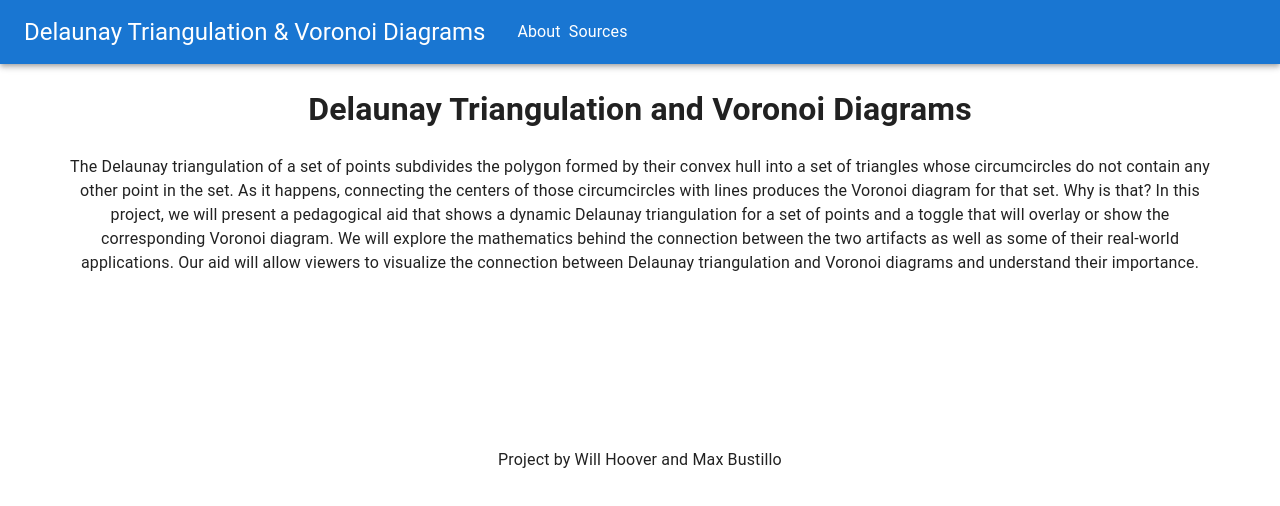
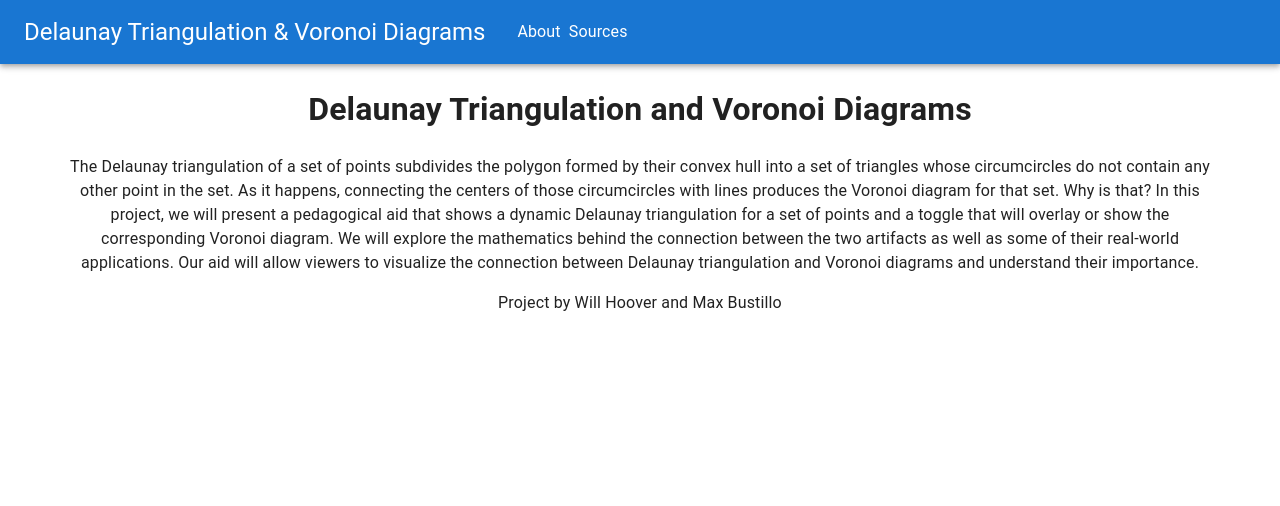
Before and after one commit to mkb6559/Delaunay, a React (Create React App) app: page /about in a window 1280 px wide. Shown: the top 506 px of the page. Built offline with nearby package versions, Linux system fonts and the light colour scheme.

Commit message:
name change

```diff
--- a/src/pages/About.tsx
+++ b/src/pages/About.tsx
@@ -1,7 +1,5 @@
-import { useState } from "react";
-import { Canvas } from "../scripts/rectangle";
+
 const About = () => {
-  const coords= useState<number[]>([100,80,120,100,100,100])
   return (
 
       <div className="App">
@@ -9,7 +7,6 @@ const About = () => {
       <p>The Delaunay triangulation of a set of points subdivides the polygon formed by their convex hull into a set of triangles whose circumcircles do not contain any other point in the set. As it happens, connecting the centers of those circumcircles with lines produces the Voronoi diagram for that set. Why is that? In this project, we will present a pedagogical aid that shows a dynamic Delaunay triangulation for a set of points and a toggle that will overlay or show the corresponding Voronoi diagram. We will explore the mathematics behind the connection between the two artifacts as well as some of their real-world applications. Our aid will allow viewers to visualize the connection between Delaunay triangulation and Voronoi diagrams and understand their importance.
       </p>
       <div>
-      <Canvas props={coords}></Canvas>
       </div>
       <footer>
         Project by Will Hoover and Max Bustillo
--- a/src/pages/Project.tsx
+++ b/src/pages/Project.tsx
@@ -1,7 +1,13 @@
+import { useState } from "react";
+import { Canvas } from "../scripts/delaunay";
+
 const Project = () => {
+
+  const coords= useState<number[]>([100,80,120,100,100,100])
     return (
         <div>
             <p>Project</p>
+            <Canvas props={coords}></Canvas>
         </div>
     )
 }
```
Also changed, not shown: src/scripts/delaunay.tsx (renamed from src/scripts/rectangle.tsx).
